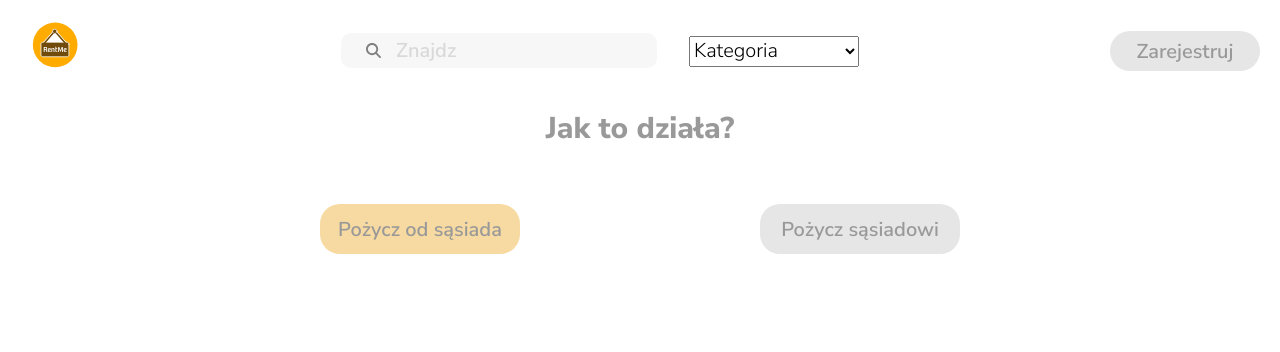
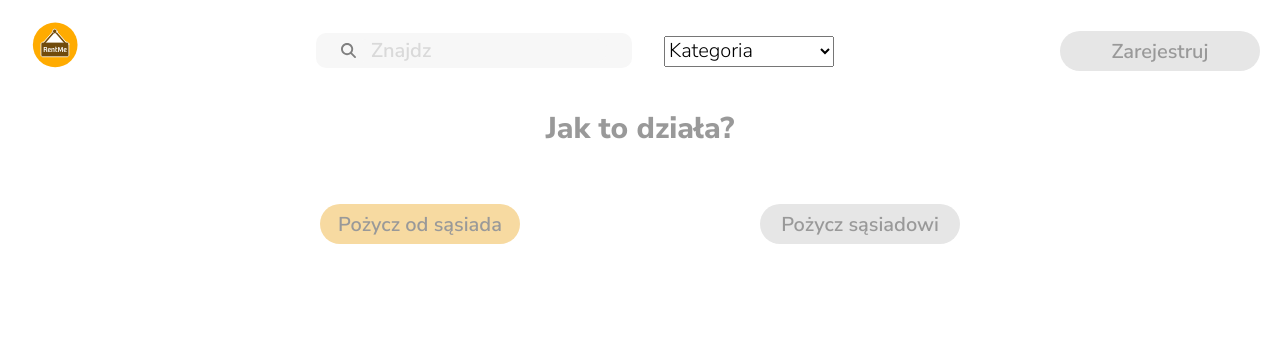
Before and after one commit to infoshareacademy/jfdzr9-team-ArchITects-of-the-safe-Universe, a React (Vite) app: page /howDoesItWork/borrow in a window 1280 px wide. Shown: the top 352 px of the page. Built offline with nearby package versions, Linux system fonts and the light colour scheme.

Commit message:
User Panel page skeleton was created

```diff
--- a/src/App.tsx
+++ b/src/App.tsx
@@ -5,6 +5,8 @@ import Header from "./components/Header/Header";
 import { FooterLabel } from "./Footer/Footer.component";
 import { HowDoesItWorkBorrowPage } from "./pages/HowDoesItWorkBorrowPage";
 import { HowDoesItWorkLendPage } from "./pages/HowDoesItWorkLendPage";
+import { UserPanelPageBorrow } from "./pages/UserPanelPageBorrow";
+import { UserPanelPageLend } from "./pages/UserPanelPageLend";
 
 // import HeaderUser from "./components/Header/HeaderUser";
 
@@ -15,13 +17,16 @@ function App() {
       <Header />
       <Routes>
         <Route path="/" element={<MainPage />} />
-        <Route path="/:howDoesItWork/borrow" element={<HowDoesItWorkBorrowPage />} />
-        <Route path="/:howDoesItWork/lend" element={<HowDoesItWorkLendPage />} />
+        <Route path="/howDoesItWork/borrow" element={<HowDoesItWorkBorrowPage />} />
+        <Route path="/howDoesItWork/lend" element={<HowDoesItWorkLendPage />} />
         {/* <Route path="account" element={<SignInPage />} /> */}
         {/* <Route path="account/register" element={<RegisterPage />} /> */}
         {/* <Route path="productPage" element={<ProductPage />} /> */}
         {/* <Route path="addProductPage" element={<AddProductPage />} /> */}
         {/* <Route path="opinions" element={<OpinionsPage />} /> */}
+        <Route path="/userPanelBorrow" element={<UserPanelPageBorrow />} />
+        <Route path="/userPanelLend" element={<UserPanelPageLend />} />
+        {/* <Route path="/addProduct" element={<UserPanelPageBorrow />} /> */}
         {/* <Route path="*" element={<Navigate to="not-found" replace={true} />} /> */}
       </Routes>
       <FooterLabel />
--- /dev/null
+++ b/src/UI/Title.styled.ts
@@ -0,0 +1,8 @@
+import styled from "styled-components";
+
+export const Title = styled.section`
+  width: (100%);
+  text-align: center;
+  font-weight: 800;
+  font-size: 30px;
+`;
--- a/src/components/Buttons/Button.styled.ts
+++ b/src/components/Buttons/Button.styled.ts
@@ -2,7 +2,7 @@ import styled from "styled-components";
 
 export const ButtonS = styled.button`
   height: 40px;
-  width: 150px;
+  width: 200px;
   outline: none;
   border: none;
   border-radius: 20px;
@@ -36,8 +36,8 @@ export const ButtonM = styled.button`
   }
 `;
 
-export const BorrowLendButton = styled.button`
-  height: 50px;
+export const OrangeButton = styled.button`
+  height: 40px;
   width: 200px;
   outline: none;
   border: none;
@@ -48,3 +48,21 @@ export const BorrowLendButton = styled.button`
   color: var(--color-dark-grey);
   font-weight: 600;
 `;
+
+export const ButtonContainer = styled.section`
+  box-sizing: content-box;
+  width: min(40rem, 100%);
+  display: flex;
+  justify-content: space-between;
+  padding: 3rem 0;
+  margin: auto;
+
+  @media (max-width: 48.12em) {
+    flex-direction: column;
+    align-items: stretch;
+
+    button {
+      width: 100%;
+    }
+  }
+`;
--- a/src/components/HowDoesItWork/HowDoesItWork.styled.ts
+++ b/src/components/HowDoesItWork/HowDoesItWork.styled.ts
@@ -1,27 +1,4 @@
 import styled from "styled-components";
-
-export const Title = styled.section`
-  width: (100%);
-  text-align: center;
-`;
-
-export const ButtonBorrowLend = styled.section`
-  box-sizing: content-box;
-  width: min(40rem, 100%);
-  display: flex;
-  justify-content: space-between;
-  padding: 3rem 0;
-  margin: auto;
-
-  @media (max-width: 48.12em) {
-    flex-direction: column;
-    align-items: stretch;
-
-    button {
-      width: 100%;
-    }
-  }
-`;
 
 export const HowDoesItWorkSection = styled.section`
   display: grid;
--- a/src/pages/HowDoesItWorkBorrowPage.tsx
+++ b/src/pages/HowDoesItWorkBorrowPage.tsx
@@ -1,20 +1,19 @@
 import { Link } from "react-router-dom";
-import { ButtonM, BorrowLendButton } from "../components/Buttons/Button.styled";
+import { ButtonM, ButtonContainer, ButtonS, OrangeButton } from "../components/Buttons/Button.styled";
 import { HowDoesItWorkBorrow } from "../components/HowDoesItWork/HowDoesItWork.component";
-import { ButtonBorrowLend, ButtonStartRenting, Title } from "../components/HowDoesItWork/HowDoesItWork.styled";
+import { ButtonStartRenting } from "../components/HowDoesItWork/HowDoesItWork.styled";
+import { Title } from "../UI/Title.styled";
 
 export const HowDoesItWorkBorrowPage = () => {
   return (
     <>
-      <Title>
-        <h2>Jak to działa?</h2>
-      </Title>
-      <ButtonBorrowLend>
-        <BorrowLendButton>Pożycz od sąsiada</BorrowLendButton>
+      <Title>Jak to działa?</Title>
+      <ButtonContainer>
+        <OrangeButton>Pożycz od sąsiada</OrangeButton>
         <Link to="/howDoesItWork/lend">
-          <ButtonM>Pożycz sąsiadowi</ButtonM>
+          <ButtonS>Pożycz sąsiadowi</ButtonS>
         </Link>
-      </ButtonBorrowLend>
+      </ButtonContainer>
       <HowDoesItWorkBorrow />;
       <ButtonStartRenting>
         <Link to="">
--- a/src/pages/HowDoesItWorkLendPage.tsx
+++ b/src/pages/HowDoesItWorkLendPage.tsx
@@ -1,20 +1,19 @@
 import { Link } from "react-router-dom";
-import { ButtonM, BorrowLendButton } from "../components/Buttons/Button.styled";
+import { ButtonM, ButtonContainer, ButtonS, OrangeButton } from "../components/Buttons/Button.styled";
 import { HowDoesItWorkLend } from "../components/HowDoesItWork/HowDoesItWork.component";
-import { ButtonBorrowLend, ButtonStartRenting, Title } from "../components/HowDoesItWork/HowDoesItWork.styled";
+import { ButtonStartRenting } from "../components/HowDoesItWork/HowDoesItWork.styled";
+import { Title } from "../UI/Title.styled";
 
 export const HowDoesItWorkLendPage = () => {
   return (
     <>
-      <Title>
-        <h2>Jak to działa?</h2>
-      </Title>
-      <ButtonBorrowLend>
+      <Title>Jak to działa?</Title>
+      <ButtonContainer>
         <Link to="/howDoesItWork/borrow">
-          <ButtonM>Pożycz od sąsiada</ButtonM>
+          <ButtonS>Pożycz od sąsiada</ButtonS>
         </Link>
-        <BorrowLendButton>Pożycz sąsiadowi</BorrowLendButton>
-      </ButtonBorrowLend>
+        <OrangeButton>Pożycz sąsiadowi</OrangeButton>
+      </ButtonContainer>
       <HowDoesItWorkLend />;
       <ButtonStartRenting>
         <Link to="">
--- /dev/null
+++ b/src/pages/UserPanelPageBorrow.tsx
@@ -0,0 +1,22 @@
+import { Link } from "react-router-dom";
+import BottomNavigation from "../components/BottomNavigation/BottomNavigation.component";
+import { ButtonContainer, ButtonS, OrangeButton } from "../components/Buttons/Button.styled";
+import { Products } from "../components/Products/Product.component";
+
+export const UserPanelPageBorrow = () => {
+  return (
+    <>
+      <ButtonContainer>
+        <OrangeButton>Do wypożyczenia</OrangeButton>
+        <Link to="/userPanelLend">
+          <ButtonS>Mam pożyczone</ButtonS>
+        </Link>
+        <Link to="/addProduct">
+          <ButtonS>Chcę dodać produkt</ButtonS>
+        </Link>
+      </ButtonContainer>
+      <Products />
+      <BottomNavigation howWork={""} map={""} opinion={""} />
+    </>
+  );
+};
--- /dev/null
+++ b/src/pages/UserPanelPageLend.tsx
@@ -0,0 +1,22 @@
+import { Link } from "react-router-dom";
+import BottomNavigation from "../components/BottomNavigation/BottomNavigation.component";
+import { ButtonContainer, ButtonS, OrangeButton } from "../components/Buttons/Button.styled";
+import { Products } from "../components/Products/Product.component";
+
+export const UserPanelPageLend = () => {
+  return (
+    <>
+      <ButtonContainer>
+        <Link to="/userPanelBorrow">
+          <ButtonS>Do wypożyczenia</ButtonS>
+        </Link>
+        <OrangeButton>Mam pożyczone</OrangeButton>
+        <Link to="/addProduct">
+          <ButtonS>Chcę dodać produkt</ButtonS>
+        </Link>
+      </ButtonContainer>
+      <Products />
+      <BottomNavigation howWork={""} map={""} opinion={""} />
+    </>
+  );
+};
```
